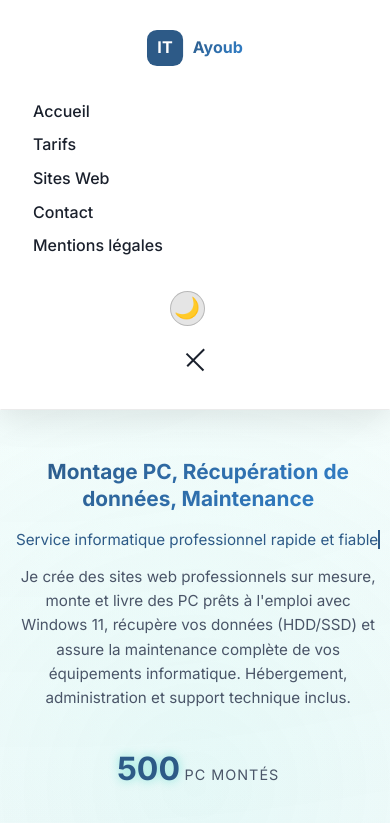
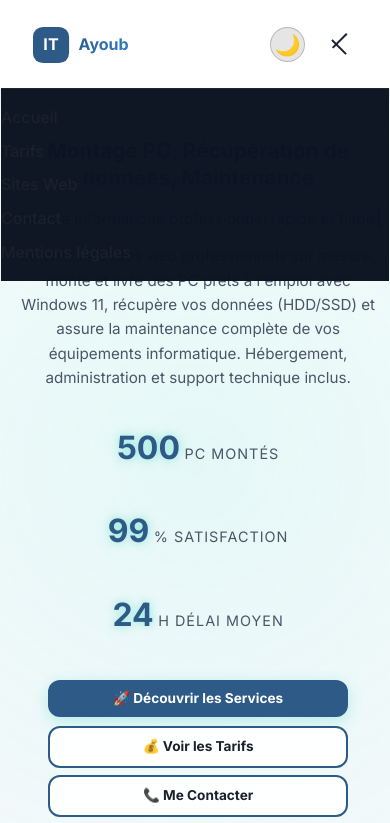
Before and after one commit to Ayoub-FARKH/ayoub-informatique, a website: page index.html in a window 390 px wide. Both pictures are taken after a click on the button "Ouvrir le menu de navigation". Shown: the top 823 px of the page. Drawn offline with Linux system fonts and the light colour scheme.

Commit message:
MOBILE: Navigation optimisée - logo gauche, thème droite, menu discret, disparition scroll

```diff
--- a/script.js
+++ b/script.js
@@ -482,3 +482,51 @@ ${fields.message?.value || ''}`;
   form.addEventListener('input', updateFallbacks);
   updateFallbacks();
 })();
+
+// Navigation mobile qui disparaît au scroll
+(function mobileNavScroll() {
+  const nav = $('.main-nav');
+  if (!nav) return;
+
+  let lastScrollTop = 0;
+  let scrollTimeout;
+
+  function handleScroll() {
+    const scrollTop = window.pageYOffset || document.documentElement.scrollTop;
+
+    // Seulement sur mobile
+    if (window.innerWidth <= 768) {
+      if (scrollTop > lastScrollTop && scrollTop > 100) {
+        // Scroll vers le bas - cacher la navigation
+        nav.classList.add('hidden');
+      } else {
+        // Scroll vers le haut - montrer la navigation
+        nav.classList.remove('hidden');
+      }
+    } else {
+      // Sur desktop, toujours visible
+      nav.classList.remove('hidden');
+    }
+
+    lastScrollTop = scrollTop;
+
+    // Clear le timeout précédent
+    clearTimeout(scrollTimeout);
+    // Remettre la navigation visible après 3 secondes d'inactivité
+    scrollTimeout = setTimeout(() => {
+      nav.classList.remove('hidden');
+    }, 3000);
+  }
+
+  // Écouter le scroll
+  window.addEventListener('scroll', handleScroll);
+
+  // Remettre la navigation visible au redimensionnement
+  window.addEventListener('resize', function() {
+    if (window.innerWidth > 768) {
+      nav.classList.remove('hidden');
+    }
+  });
+
+  console.log('📱 Navigation mobile avec scroll activée');
+})();
--- a/styles.css
+++ b/styles.css
@@ -424,9 +424,11 @@ small.error { color: var(--danger); display: block; min-height: 1.1rem; }
 /* Responsive Design */
 @media (max-width: 768px) {
   .main-nav .container {
-    flex-direction: column;
-    gap: 1rem;
-    padding: 1rem;
+    flex-direction: row;
+    justify-content: space-between;
+    align-items: center;
+    padding: 0.8rem 1rem;
+    gap: 0;
   }
   .nav-menu {
     display: none;
@@ -435,6 +437,13 @@ small.error { color: var(--danger); display: block; min-height: 1.1rem; }
     gap: 0.5rem;
     padding: 1rem 0;
     border-top: 1px solid rgba(255,255,255,.06);
+    background: rgba(11, 19, 32, 0.98);
+    backdrop-filter: blur(20px);
+    position: absolute;
+    top: 100%;
+    left: 0;
+    right: 0;
+    z-index: 999;
   }
   .nav-menu.open { display: flex; }
   .nav-toggle { display: block; }
@@ -493,18 +502,49 @@ small.error { color: var(--danger); display: block; min-height: 1.1rem; }
     padding: 0.5rem;
   }
 
-  /* Navigation mobile améliorée */
+  /* Navigation mobile optimisée */
     .nav-brand {
-    order: -1;
+      flex: 1;
     }
 
     .theme-controls {
-    order: 1;
-    margin: 0;
+      order: 2;
     }
 
     .nav-toggle {
-    order: 2;
+      order: 3;
+    }
+
+    /* Menu hamburger discret */
+    .nav-toggle {
+      background: transparent;
+      border: none;
+      cursor: pointer;
+      padding: 0.5rem;
+      transition: opacity 0.3s ease;
+    }
+
+    .nav-toggle:hover {
+      opacity: 0.7;
+    }
+
+    .hamburger-line {
+      display: block;
+      width: 20px;
+      height: 2px;
+      background: currentColor;
+      margin: 3px 0;
+      transition: all 0.3s ease;
+    }
+
+    /* Navigation qui disparaît au scroll */
+    .main-nav {
+      transition: transform 0.3s ease, opacity 0.3s ease;
+    }
+
+    .main-nav.hidden {
+      transform: translateY(-100%);
+      opacity: 0;
     }
 }
 
```
Lines whose indentation alone changed are shown as unchanged.
